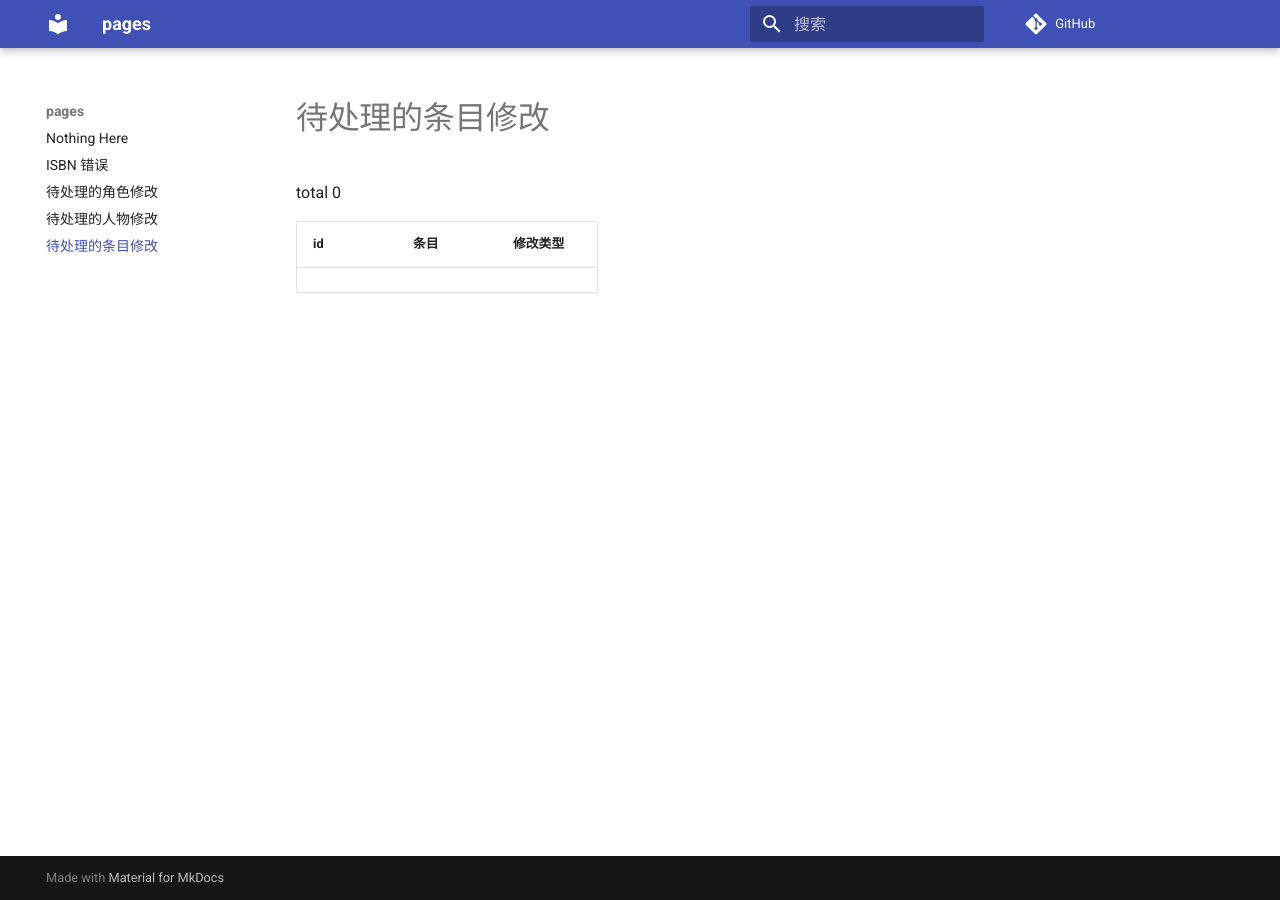
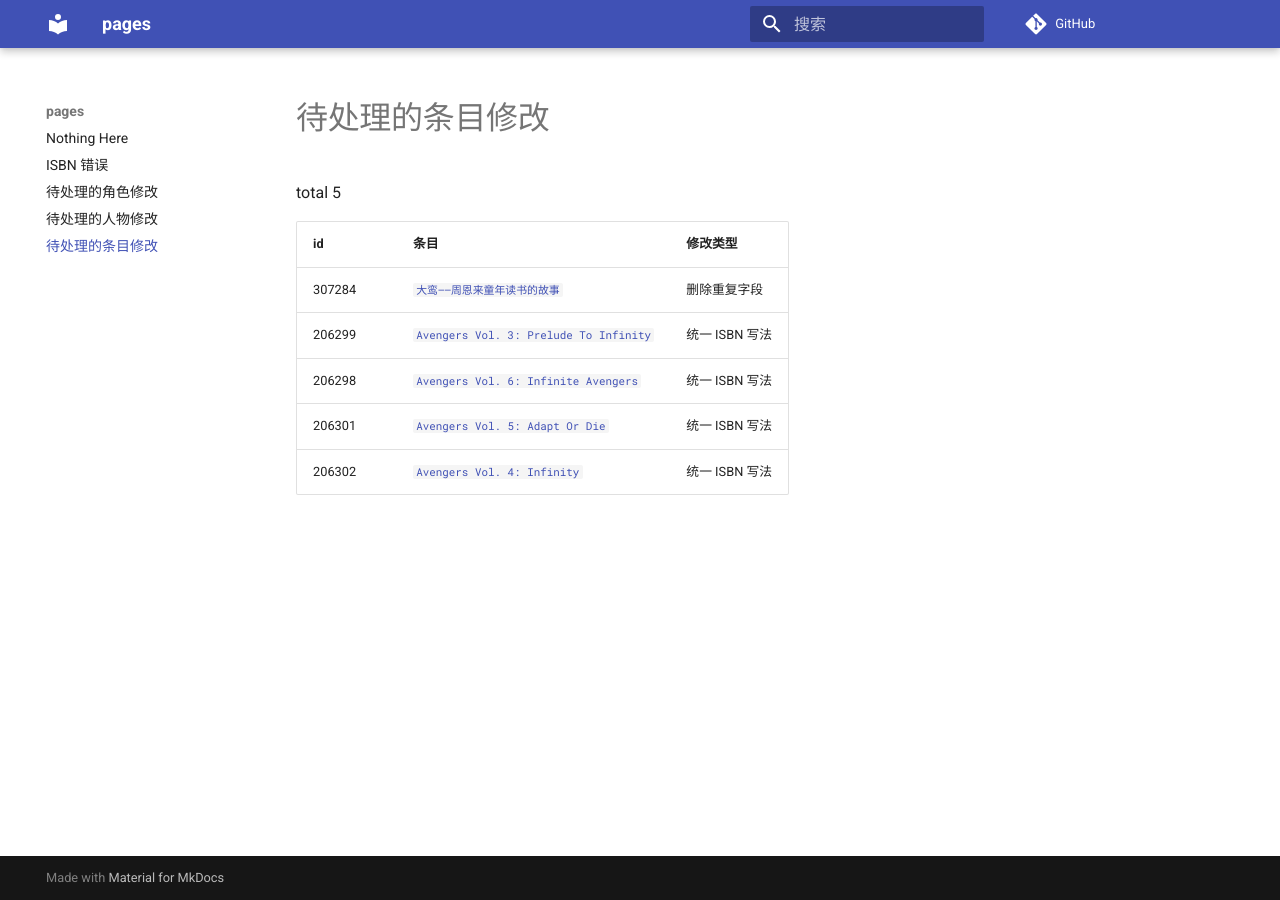
Before and after one commit to trim21/bangumi-pages, an MkDocs documentation site: the page built from docs/pending-subject-changes.md, in a window 1280 px wide. Built offline with MkDocs 1.6.1 and Material for MkDocs 9.7.7, drawn with Linux system fonts in a browser that asks for light colours; comment, search, counter and statistics services are not loaded.

Commit message:
update pending-changes.md

```diff
--- a/docs/pending-subject-changes.md
+++ b/docs/pending-subject-changes.md
@@ -1,6 +1,11 @@
 # 待处理的条目修改
 
-total 0
+total 5
 
 | id | 条目 | 修改类型 |
 | --- | --- | --- |
+| 307284 | [`大鸾——周恩来童年读书的故事`](https://bgm.tv/subject/307284) | 删除重复字段 |
+| 206299 | [`Avengers Vol. 3: Prelude To Infinity`](https://bgm.tv/subject/206299) | 统一 ISBN 写法 |
+| 206298 | [`Avengers Vol. 6: Infinite Avengers`](https://bgm.tv/subject/206298) | 统一 ISBN 写法 |
+| 206301 | [`Avengers Vol. 5: Adapt Or Die`](https://bgm.tv/subject/206301) | 统一 ISBN 写法 |
+| 206302 | [`Avengers Vol. 4: Infinity`](https://bgm.tv/subject/206302) | 统一 ISBN 写法 |
```
